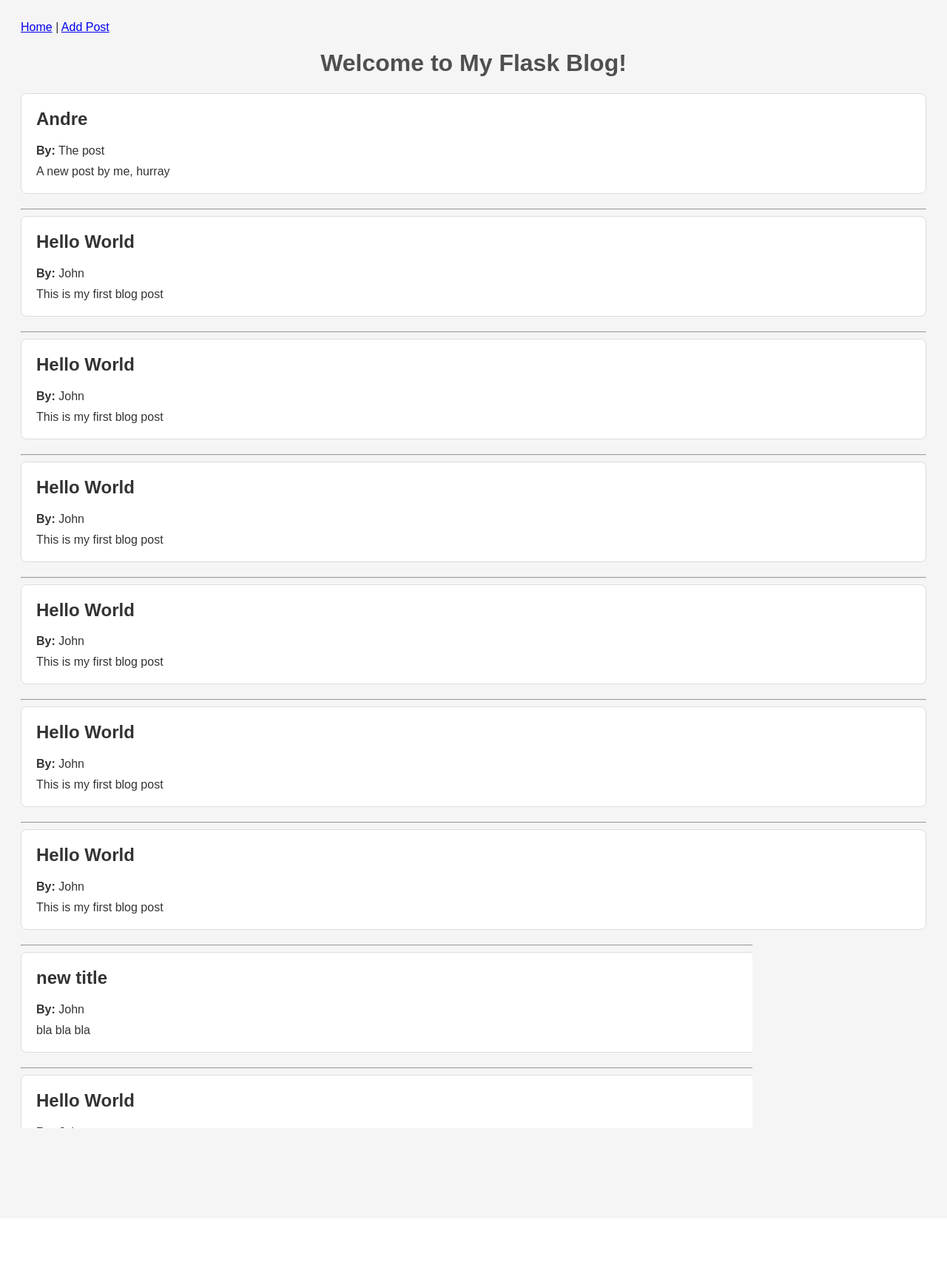
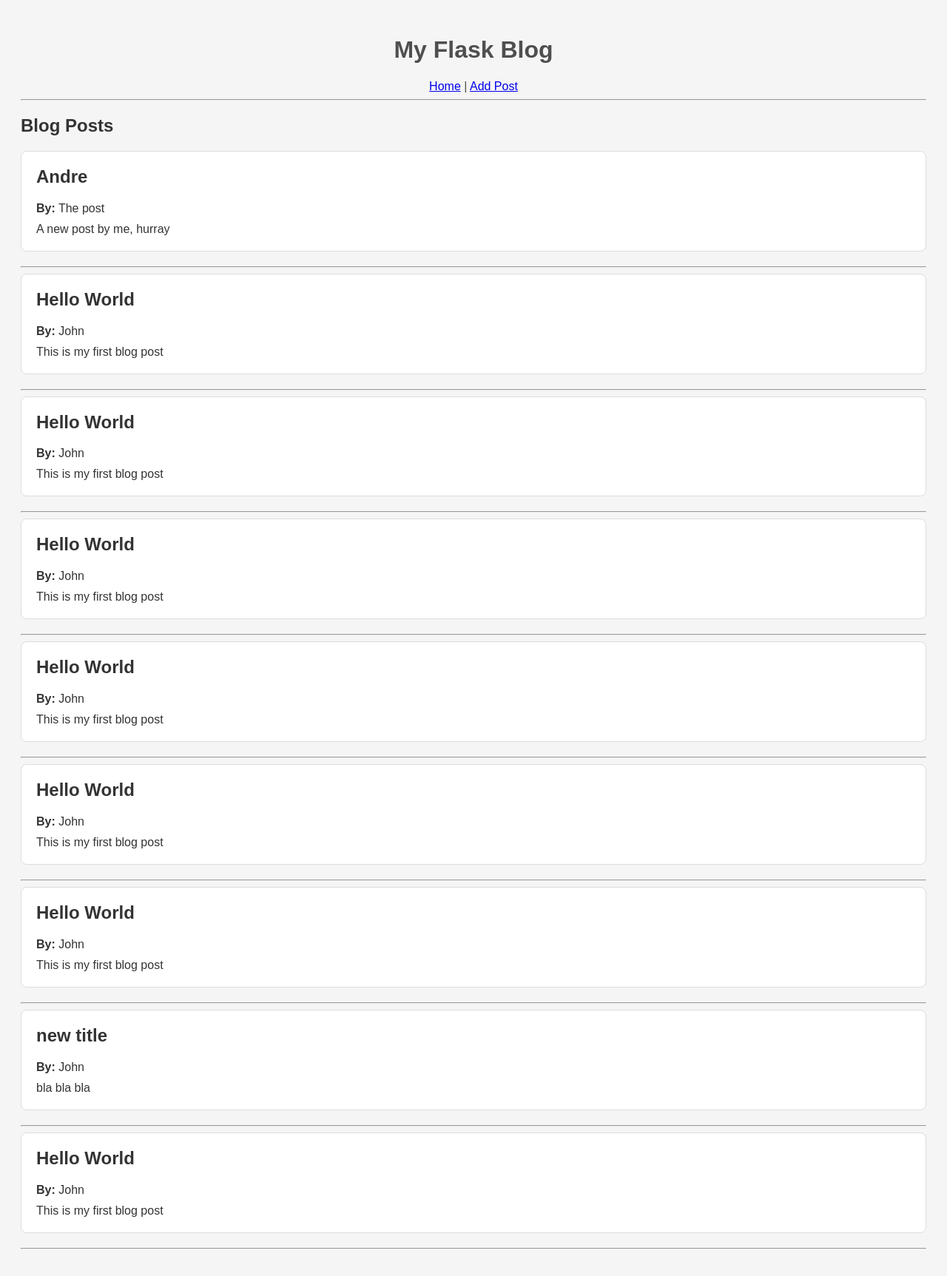
Before and after one commit to AndreWeigel/masterblog, a Flask app: page / in a window 1280 px wide. Shown: the whole page at 74% size. Before the commit the page ends 1525 px from the top, so only its background shows below. Run offline with Flask 3, Linux system fonts and the light colour scheme.

Commit message:
add base html with navigation bar refactor index.html and add.html

```diff
--- a/static/style.css
+++ b/static/style.css
@@ -6,6 +6,11 @@
 }
 
 h1 {
+    text-align: center;
+    color: #4F4F4F;
+}
+
+nav {
     text-align: center;
     color: #4F4F4F;
 }
--- /dev/null
+++ b/templates/base.html
@@ -0,0 +1,21 @@
+<!DOCTYPE html>
+<html lang="en">
+<head>
+    <meta charset="UTF-8">
+    <meta name="viewport" content="width=device-width, initial-scale=1.0">
+    <title>{% block title %}My Blog{% endblock %}</title>
+    <link rel="stylesheet" href="{{ url_for('static', filename='style.css') }}">
+</head>
+<body>
+
+    <h1>My Flask Blog</h1>
+    <nav>
+        <a href="{{ url_for('index') }}">Home</a> |
+        <a href="{{ url_for('add') }}">Add Post</a>
+    </nav>
+
+    <hr>
+
+    {% block content %}{% endblock %}
+</body>
+</html>
--- a/templates/index.html
+++ b/templates/index.html
@@ -1,17 +1,7 @@
-<!DOCTYPE html>
-<html lang="en">
-<head>
-    <meta charset="UTF-8">
-    <meta name="viewport" content="width=device-width, initial-scale=1.0">
-    <title>My Flask Blog</title>
-    <link rel="stylesheet" href="{{ url_for('static', filename='style.css') }}">
-</head>
-<body>
-    <nav>
-        <a href="{{ url_for('index') }}">Home</a> |
-        <a href="{{ url_for('add') }}">Add Post</a>
-    </nav>
-    <h1>Welcome to My Flask Blog!</h1>
+{% extends "base.html" %}
+
+{% block content %}
+    <h2>Blog Posts</h2>
     {% for post in posts %}
         <div class="post">
             <h2>{{ post.title }}</h2>
@@ -23,5 +13,4 @@
         <p>No blog posts found.</p>
     {% endfor %}
 
-</body>
-</html>
+{% endblock %}
```
Also changed, not shown: templates/add.html (+6 -16 lines).
